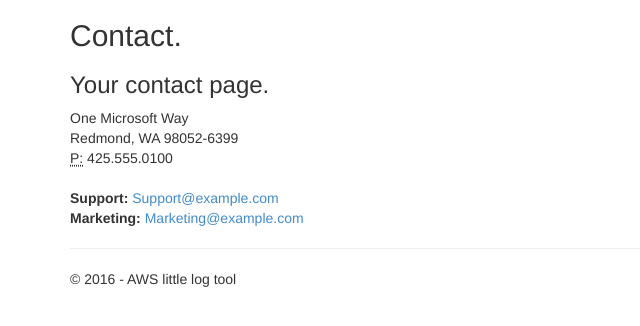
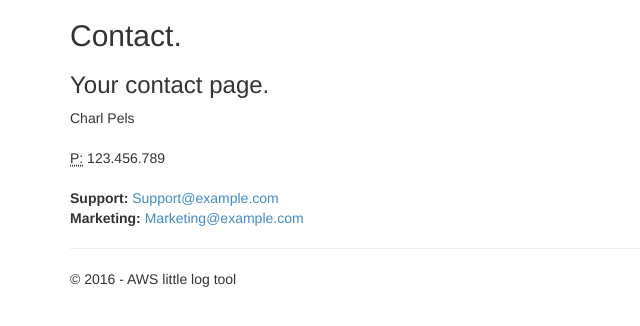
Before and after one commit to CharlPels/AWSSimpleEventMonitor, a Flask app: page /contact in a window 1280 px wide. Shown: the part 51-377 px from the top of the page, without its empty margins (0-640 px from the left). Run offline with Flask 2, Linux system fonts and the light colour scheme; some libraries are stand-ins or nearby versions.

Commit message:
Minor Cleanup

```diff
--- a/FlaskWebProject/templates/contact.html
+++ b/FlaskWebProject/templates/contact.html
@@ -6,10 +6,10 @@
 <h3>{{ message }}</h3>
 
 <address>
-    One Microsoft Way<br />
-    Redmond, WA 98052-6399<br />
+    Charl Pels<br />
+    <br />
     <abbr title="Phone">P:</abbr>
-    425.555.0100
+    123.456.789
 </address>
 
 <address>
--- a/FlaskWebProject/views.py
+++ b/FlaskWebProject/views.py
@@ -105,11 +105,7 @@ except:
 def home():
     """Renders the home page."""
     return redirect('/awslog')
-    return render_template(
-        'index.html',
-        title='Home Page',
-        year=datetime.now().year,
-    )
+
 
 @app.route('/contact')
 def contact():
```
